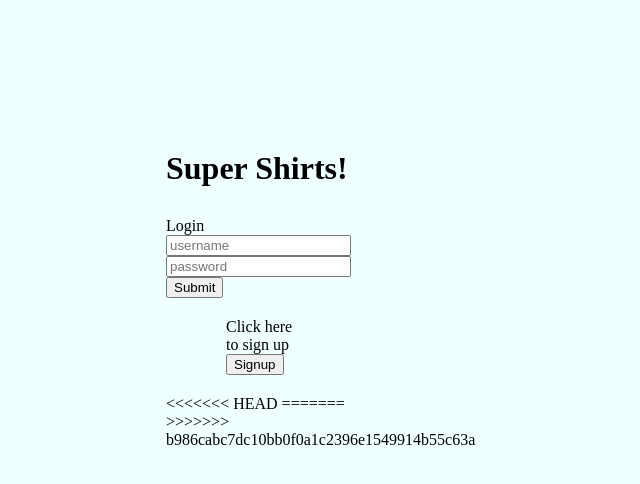
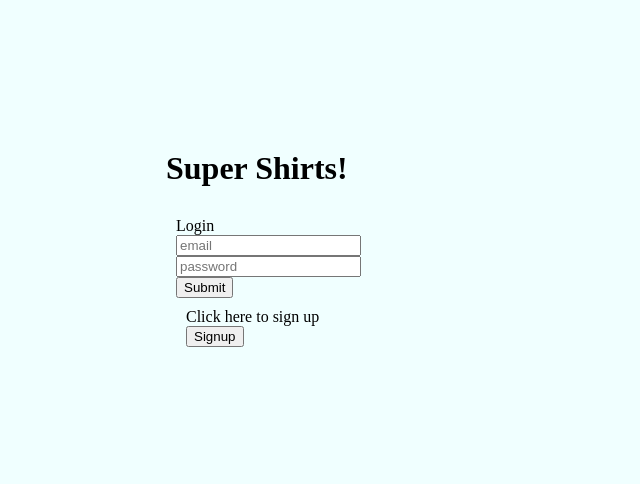
Before and after one commit to Pranavnkom/College-Attire-Trader, a Python web app: template templates/Login.html in a window 1280 px wide. Shown: the top 484 px of the page, without its empty margins (374-1014 px from the left). Run offline with Jinja, Linux system fonts and the light colour scheme; the template is opened without the code that fills it, so the values that code supplies are empty.

Commit message:
11:00(HTML/CSS)

```diff
--- a/styles/login.css
+++ b/styles/login.css
@@ -23,18 +23,18 @@ h2 {
   padding: 15px 200px;
 }
 
-.username-container {
-  padding: 30px 00px;
+.email-container {
+  padding: 30px 10px;
 }
 
 .signup-container {
   color: black;
   margin: 10px;
-  padding: 10px 50px
+  padding: inherit;
 }
 
 .transactions-container h3 {
-  color: black;
+  color: lightgrey;
   font-weight: 400;
   margin: 0;
 
@@ -50,9 +50,7 @@ h2 {
     margin: 0 10px;
 }
 
-.transaction-form-container {
-  background-color: #efff00;
-  border: 1px solid #da0f0f;
-  margin-top: 10px;
-  padding:15px;
+
 }
+
+}
--- a/templates/Login.html
+++ b/templates/Login.html
@@ -4,15 +4,16 @@
   <title>Login Page</title>
   <link rel="stylesheet" href="../styles/login.css">
 </head>
+  <head>
 <body>
 <div class="login-header">
   <h1>Super Shirts!</h1>
 
-<div id="username-popup" class="username-container">
-  <form method="post" class="username-form"
+<div id="email-popup" class="email-container">
+  <form method="post" class="email-form"
     <label>Login</label>
     <br>
-    <input type="text" name="username" placeholder="username" value="">
+    <input type="text" name="email" placeholder="email" value="">
     <input type="text" name="password" placeholder="password" value="">
 
     <input type="submit" name="login_btn" value="Submit">
@@ -21,23 +22,15 @@
   </form>
   <form>
     <div id="signup-popup" class="signup-container">
-      <form method="post" class="username-form"
+      <form method="post" class="email-form"
         <label>Click here to sign up</label>
         <input type="Submit" name="signup_btn" value="Signup">
-
+</body>
+</head>
 </div>
-    </body>
-  </head>
-
-<<<<<<< HEAD
 
 
 
 
 
-
-
-  </html>
-=======
 </html>
->>>>>>> b986cabc7dc10bb0f0a1c2396e1549914b55c63a
```
